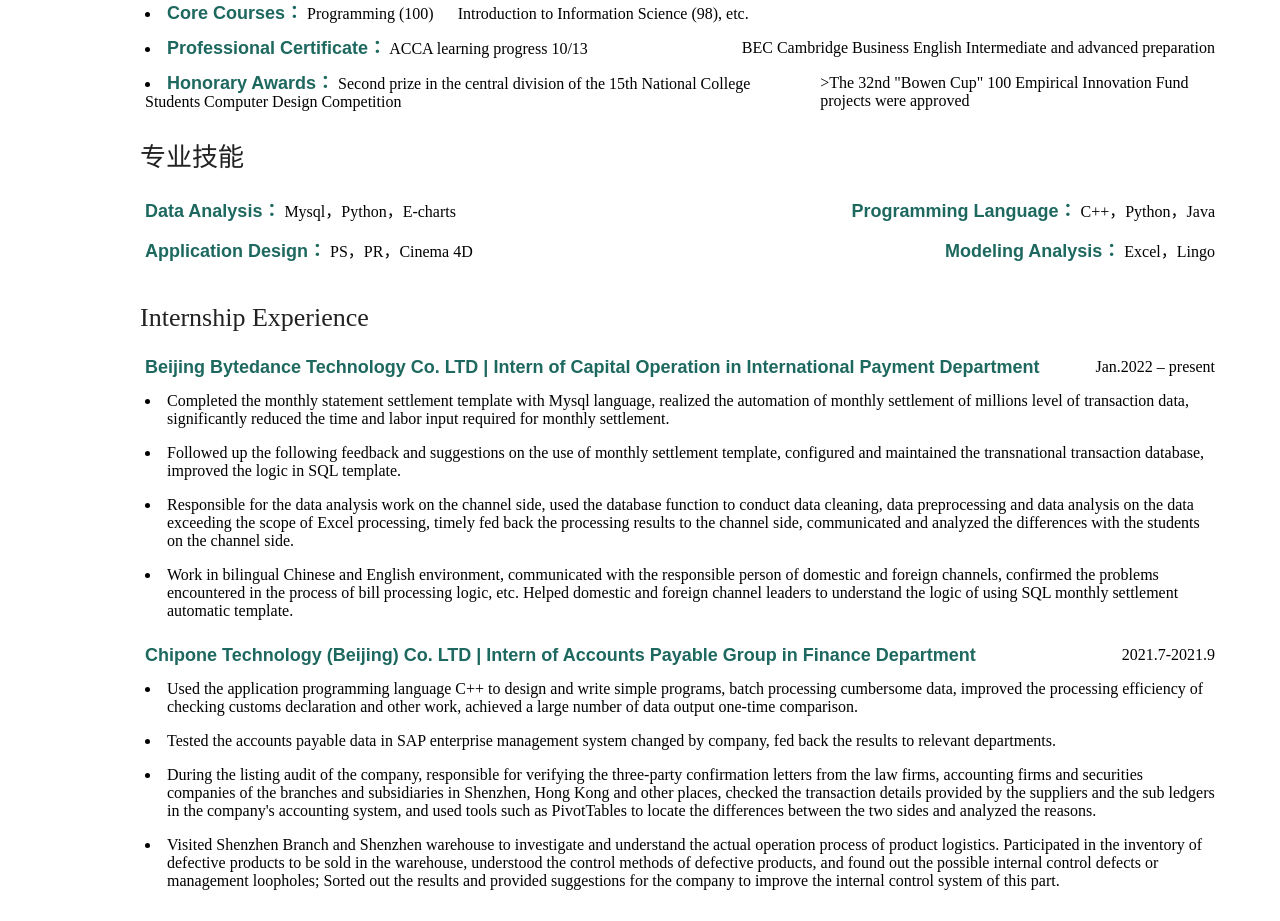
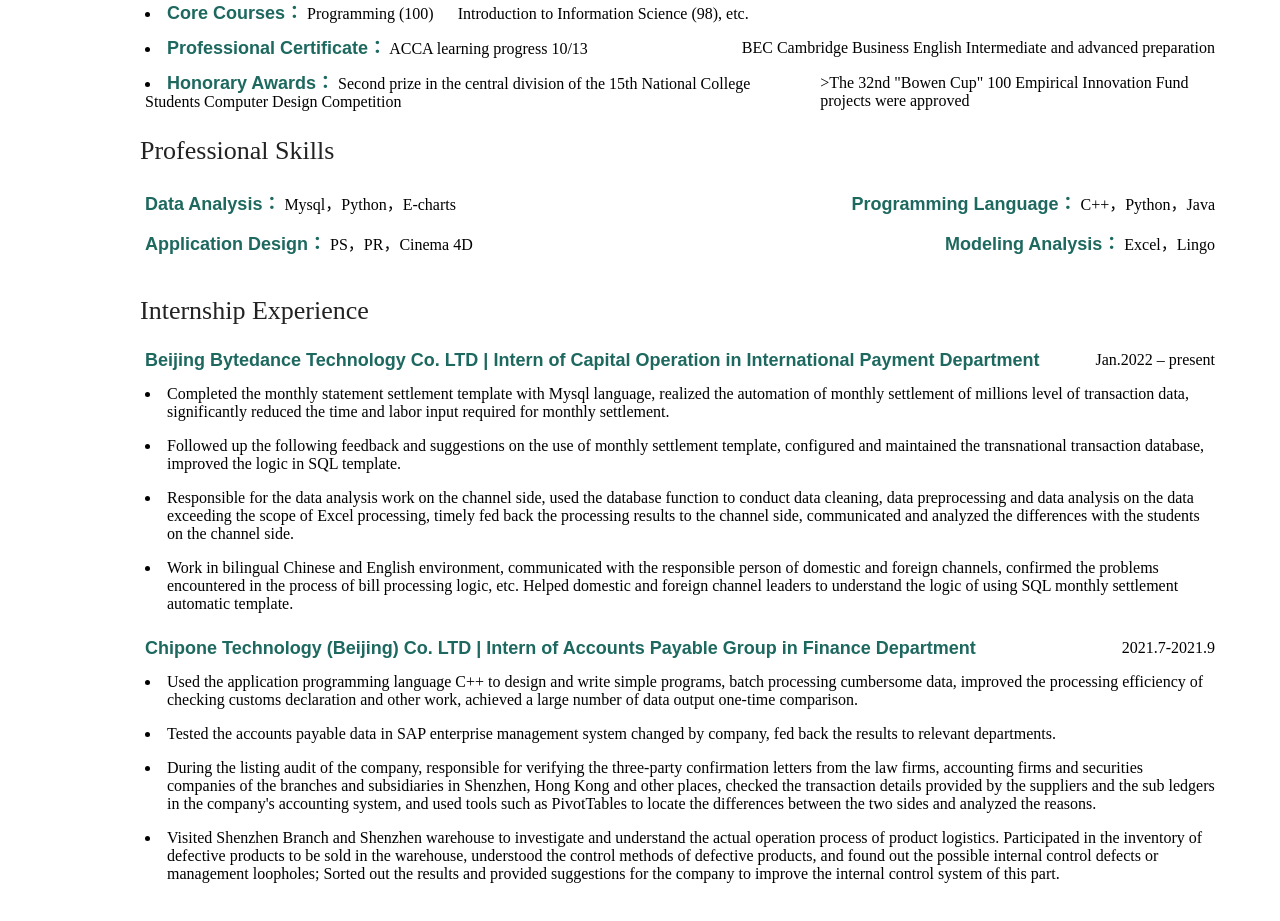
Before and after one commit to hy680688/homework.github.io, a plain HTML site: page profile.html in a window 1280 px wide. Shown: the part 2232-3153 px from the top of the page. Drawn offline with Linux system fonts and the light colour scheme.

Commit message:
Update profile.html

```diff
--- a/profile.html
+++ b/profile.html
@@ -241,7 +241,7 @@
                         <span>>The 32nd "Bowen Cup" 100 Empirical Innovation Fund projects were approved</span>
                     </div>
                 </div>
-                <h3>专业技能</h3>
+                <h3>Professional Skills</h3>
                 <div class="padding5">
                     <div class="spaceBetween">
                         <p>
```
